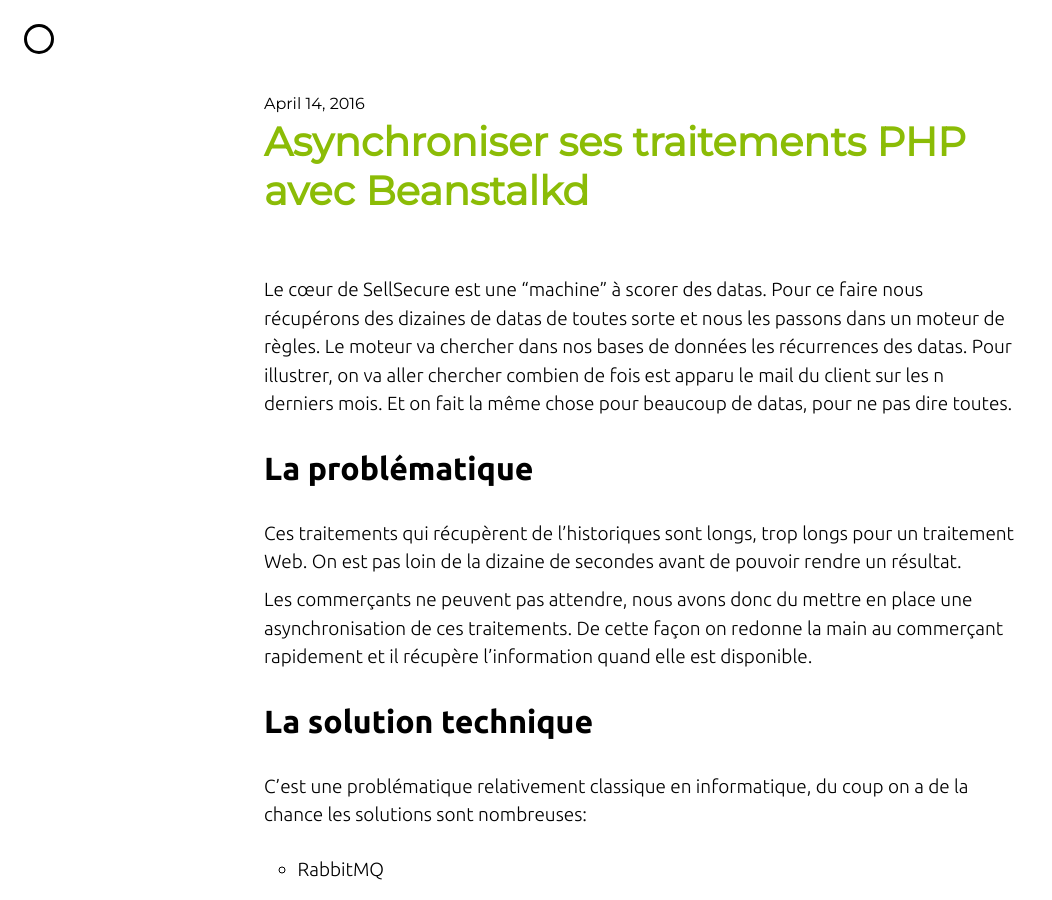
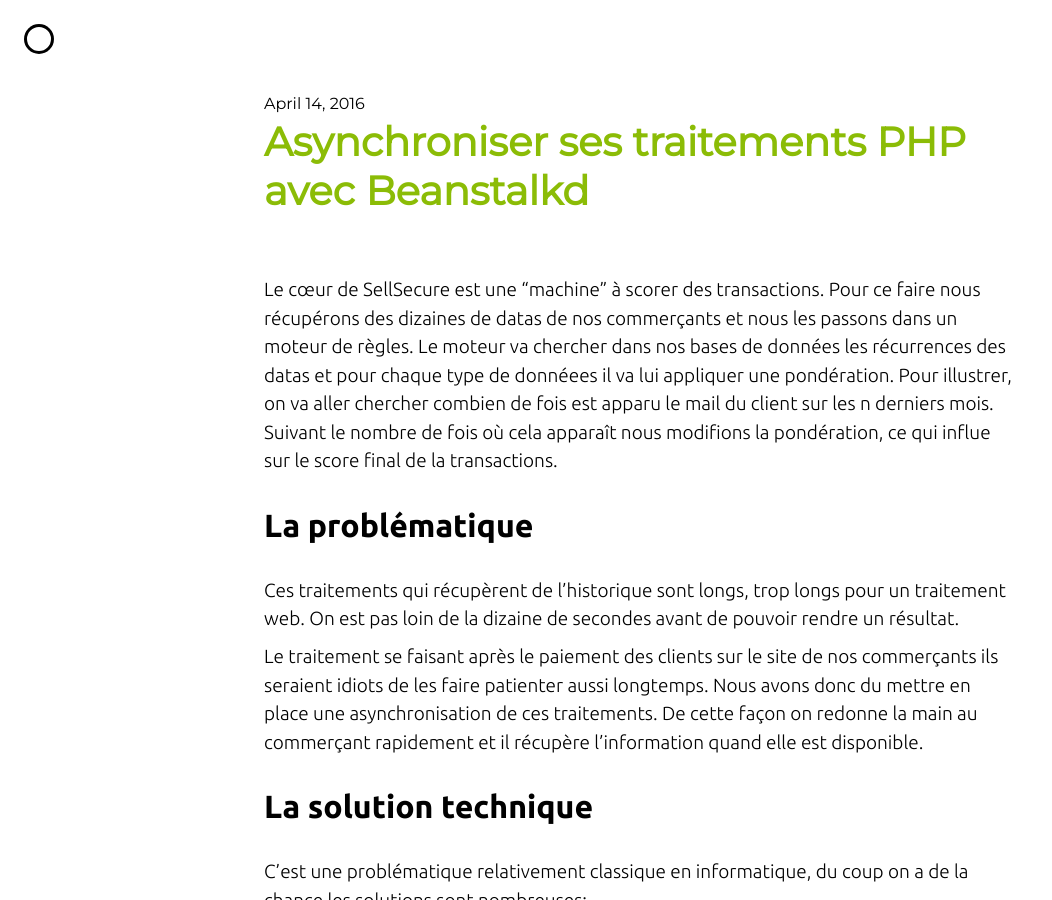
Before and after one commit to sellsecure/sellsecure.github.io, a Jekyll site: the page built from _posts/2016-04-14-beanstalkd.markdown, in a window 1280 px wide and 900 px high. Shown: the whole window, without its empty margins (0-1052 px from the left). Built offline with Jekyll 4.4.1, drawn with Linux system fonts in a browser that asks for light colours; nearby versions of some CDN libraries.

Commit message:
fix(Beanstalkd): rewrite the first § to make it more understandable

```diff
--- a/_posts/2016-04-14-beanstalkd.markdown
+++ b/_posts/2016-04-14-beanstalkd.markdown
@@ -1,14 +1,14 @@
 ---
 title: 'Asynchroniser ses traitements PHP avec Beanstalkd'
 ---
-Le cœur de SellSecure est une "machine" à scorer des datas. Pour ce faire nous récupérons des dizaines de datas de toutes sorte et nous les passons dans un moteur de règles.
-Le moteur va chercher dans nos bases de données les récurrences des datas. Pour illustrer, on va aller chercher combien de fois est apparu le mail du client sur les n derniers mois. Et on fait la même chose pour beaucoup de datas, pour ne pas dire toutes.
+Le cœur de SellSecure est une "machine" à scorer des transactions. Pour ce faire nous récupérons des dizaines de datas de nos commerçants et nous les passons dans un moteur de règles.
+Le moteur va chercher dans nos bases de données les récurrences des datas et pour chaque type de donnéees il va lui appliquer une pondération. Pour illustrer, on va aller chercher combien de fois est apparu le mail du client sur les n derniers mois. Suivant le nombre de fois où cela apparaît nous modifions la pondération, ce qui influe sur le score final de la transactions.
 
 ## La problématique
 
-Ces traitements qui récupèrent de l'historiques sont longs, trop longs pour un traitement Web. On est pas loin de la dizaine de secondes avant de pouvoir rendre un résultat.
+Ces traitements qui récupèrent de l'historique sont longs, trop longs pour un traitement web. On est pas loin de la dizaine de secondes avant de pouvoir rendre un résultat.
 
-Les commerçants ne peuvent pas attendre, nous avons donc du mettre en place une asynchronisation de ces traitements.
+Le traitement se faisant après le paiement des clients sur le site de nos commerçants ils seraient idiots de les faire patienter aussi longtemps. Nous avons donc du mettre en place une asynchronisation de ces traitements.
 De cette façon on redonne  la main au commerçant rapidement et il récupère l'information quand elle est disponible.
 
 ## La solution technique
@@ -30,7 +30,8 @@
 
 Beanstalkd est fait en C, donc pas de dépendance. Il ne fait que de la file d’attente il est super rapide, stable et la persistance est possible, que demander de plus !
 
-Pour le câbler sur un projet PHP on l’utilise avec pheanstlakd → https://github.com/pda/pheanstalk Idem, c’est simple du coup pas besoin de mettre en place un bundle juste une ligne dans le composer.json
+Pour le câbler sur un projet PHP on l’utilise avec pheanstlakd → https://github.com/pda/pheanstalk
+Idem, c’est simple du coup pas besoin de mettre en place un bundle juste une ligne dans le composer.json
 
     composer require pda/pheanstalk
 
```
